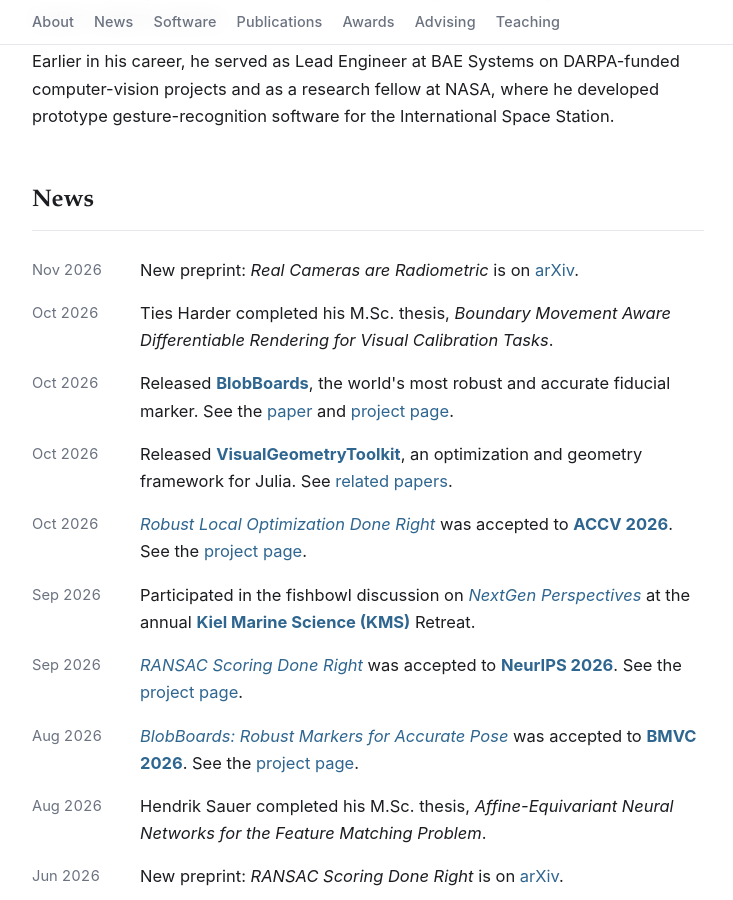
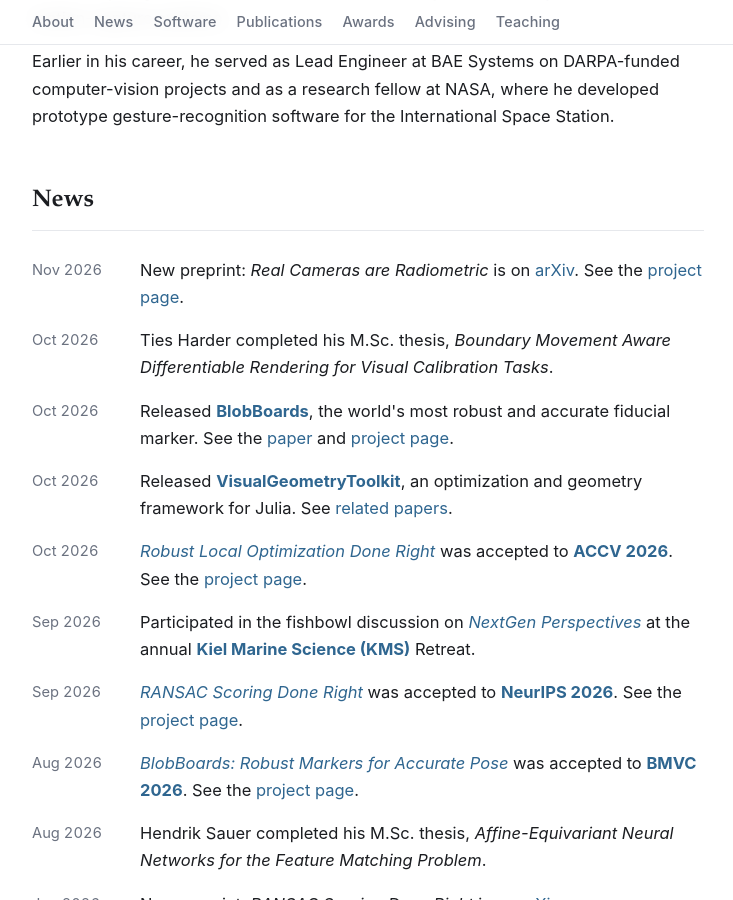
Before and after one commit to prittjam/prittjam.github.io, a Jekyll site: the page built from index.html, in a window 1280 px wide and 900 px high, scrolled down 757 px. Shown: the whole window, without its empty margins (272-1005 px from the left). Built offline with Jekyll 4.4.1, drawn with Linux system fonts in a browser that asks for light colours.

Commit message:
Real Cameras are Radiometric: link project page
Co-Authored-By: Claude Opus 5.5 <noreply@anthropic.com>
Claude-Session: https://claude.ai/code/session_0112sAEJ9DDurUfF1eTELWZZ

```diff
--- a/_data/news.yml
+++ b/_data/news.yml
@@ -1,6 +1,6 @@
 # Newest first. `item` may contain inline HTML (<em>, <strong>, <a>).
 - date: Nov 2026
-  item: 'New preprint: <em>Real Cameras are Radiometric</em> is on <a href="https://arxiv.org/abs/2611.25265" target="_blank" rel="noopener">arXiv</a>.'
+  item: 'New preprint: <em>Real Cameras are Radiometric</em> is on <a href="https://arxiv.org/abs/2611.25265" target="_blank" rel="noopener">arXiv</a>. See the <a href="https://realcamerasareradiometric.github.io/" target="_blank" rel="noopener">project page</a>.'
 - date: Oct 2026
   item: 'Ties Harder completed his M.Sc. thesis, <em>Boundary Movement Aware Differentiable Rendering for Visual Calibration Tasks</em>.'
 - date: Oct 2026
--- a/_data/publications.yml
+++ b/_data/publications.yml
@@ -11,6 +11,7 @@
   links:
     - { label: 'pdf', href: 'https://arxiv.org/pdf/2611.25265' }
     - { label: 'arXiv', href: 'https://arxiv.org/abs/2611.25265' }
+    - { label: 'project', href: 'https://realcamerasareradiometric.github.io/' }
   abstract: 'We propose the radiometric camera, a model that lifts any central geometric camera model to a radiometric one. The lifted model keeps the projection of the geometric model and adds a finite aperture, a free-form focus surface and a generic vignetting function. We calibrate it by inverse rendering directly on the relative irradiance of the sensor, from the same images of standard calibration targets used in geometric calibration. Geometric calibration absorbs the bias of its feature detections. The proposed radiometric calibration uses no features, and our radiometric cameras have lower reprojection errors on held-out test sets. The focus surface extends defocus modeling from the thin lens to any central camera, and we use it in a first multi-view radiometric reconstruction, which recovers the in-focus reflectance of a texture from defocused images. The vignetting is estimated jointly and accurately reproduces a flat field measured through a diffuser. Because every standard camera model lifts to a radiometric one, the radiometric camera naturally and directly extends generative scene models beyond multi-view geometry to multi-view radiometric ones, where phenomena such as lighting and attenuation can be accurately estimated.'
   bibtex: |
     @article{harder2026radiometric,
```
